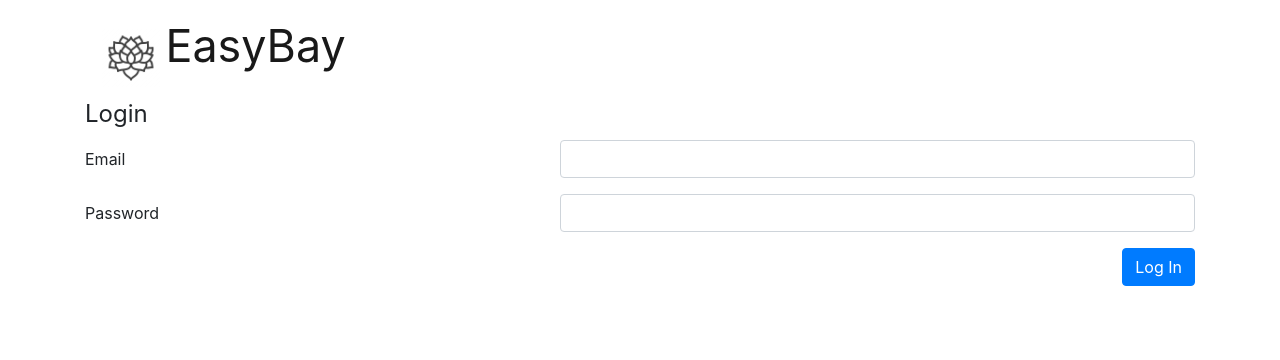
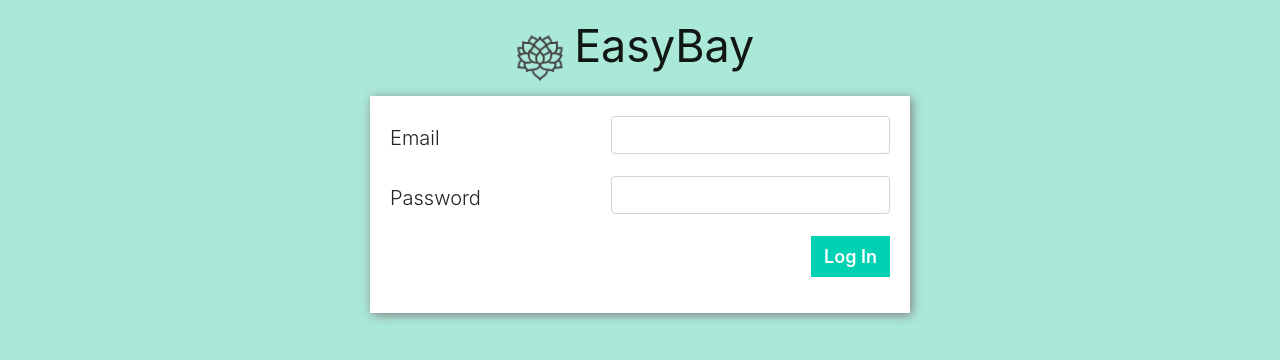
Before and after one commit to elena-zelenskaya/django_succulents_store, a Django app: page /users/log-in/ in a window 1280 px wide. Shown: the top 360 px of the page. Run offline with Django 3.2, Linux system fonts and the light colour scheme; some libraries are stand-ins or nearby versions.

Commit message:
add styles to login/registration

```diff
--- a/plant/templates/login.html
+++ b/plant/templates/login.html
@@ -44,19 +44,16 @@
 		<script src="{% static 'all_js/scripts.js' %}"></script>
 	</head>
 
-	<body>
-		<div class="container">{% include 'partials/logo.html' %}
-
+	<body class="register">
+		<div class="container">
+			<div class="text-center">{% include 'partials/logo.html' %}</div>
 
 			<div class="row">
-
-				<div class="col col-sm-12">
+				<div class="col col-sm-12 offset-md-3 col-md-6">
 					<form action="login/" method="POST">
 						{% csrf_token %}
 						<fieldset class="form_decoration">
-							<legend>Login</legend>
 							{% if messages %} {% for message in messages %}
-
 							{%if "login" in message.tags %}
 							<ul class="messages">
 								<li class="{{ message.tags }}">
@@ -101,19 +98,16 @@
 								<div class="col-md-12 text-right">
 									<button
 										type="submit"
-										class="btn btn-primary"
+										class="btn btn-primary form_button"
 									>
 										Log In
 									</button>
 								</div>
 							</div>
-
 						</fieldset>
 					</form>
 				</div>
 			</div>
 		</div>
-
-
 	</body>
 </html>
--- a/static_files/css/styles.css
+++ b/static_files/css/styles.css
@@ -289,9 +289,10 @@ main div p {
 }
 
 .nav_profile_picture {
-	width:50px;
-	height:50px;
+	width:30px;
+	height:30px;
 	object-fit: cover;
+	margin-right:5px;
 }
 
 .page_profile_picture {
@@ -302,6 +303,66 @@ main div p {
 	margin:15px;
 }
 
-nav .small {
-	font-size: 10px;
+.user_info .small {
+	font-size: 12px;
+	margin: 0 10px;
+	display:inline-block;
 }
+
+.user_info span {
+	margin-right: 10px;
+	display:inline-block;
+}
+
+.messages {
+	border: 1px solid #dc3545;
+	background-color: #da959c;
+	padding: 10px;
+	color: white;
+	font-size: 18px;
+	font-weight: 600;
+}
+
+.form-group.row label {
+	font-weight: 300;
+	font-size: 20px;
+}
+
+.form_decoration {
+	display: block;
+	padding: 20px;
+	/* border-radius: 20px; */
+	box-shadow: 2px 2px 10px grey;
+	background-color: #fff;
+}
+
+form .form_button {
+	font-size:18px;
+	font-weight:600;
+	background-color: #00d1b2;
+	border-color: #00d1b2;
+	border-radius: 0;
+
+}
+
+form .form_button:hover {
+	background-color: #00d1b2;
+	border-color: #00d1b2;
+	color: #f46036;
+	text-decoration: underline;
+}
+
+.breadcrumbs {
+	font-size: 20px;
+	font-weight: 700;
+	margin:0 20px;
+}
+
+.register {
+	background-color: #aae8d8;
+}
+
+.bold {
+	font-weight: 600;
+	font-size: 20px;
+}
--- a/user/templates/user_info.html
+++ b/user/templates/user_info.html
@@ -14,6 +14,7 @@
 </head>
 <body>
 	<div class="container">
+		<div class="text-center">{% include 'partials/logo.html' %}</div>
 		<div class="row justify-content-end"><a class="breadcrumbs" href="/">Main Page</a>
 		<a class="breadcrumbs" href="/users/logout/">Logout</a></div>
 		<h3>User Profile</h3>
@@ -21,11 +22,11 @@
 			<img class="page_profile_picture" src="{{user.profile_picture.url}}" alt="profile picture">
 			<p><span class="bold">Name:</span> {{user.full_name}}</p>
 			<p><span class="bold">Email:</span> {{user.email}}</p>
-			<p><span class="bold">Email:</span> {{user.email}}</p>
 		</div>
 		<div class="delete">
 			<p><span class="bold">Edit Information</span></p>
 			<p><span class="bold">Change Password</span> </p>
+			<p><span class="bold">Upload New Profile Picture</span> </p>
 			<p><span class="bold">Delete Account</span> </p>
 
 		</div>
--- a/user/views.py
+++ b/user/views.py
@@ -22,7 +22,7 @@ def register_user(request):
         if len(errors) > 0:
             for key, value in errors.items():
                 messages.error(request, value, extra_tags='register')
-            return redirect('/..')
+            return redirect('../')
         else:
             first_name = request.POST["first_name"]
             last_name = request.POST["last_name"]
@@ -45,7 +45,7 @@ def login_user(request):
         password = request.POST["password_login"]
         if not User.objects.authenticate(email, password):
             messages.error(request, "Email and Password do not match", extra_tags='login')
-            return redirect("/..")
+            return redirect("../")
         else:
             user = User.objects.get(email=email)
             request.session["userid"] = user.id
```
Also changed, not shown: plant/templates/partials/nav.html (+11 -6 lines), plant/templates/registration.html (+7 -6 lines), static_files/images/profile_pictures/default.jpg.
